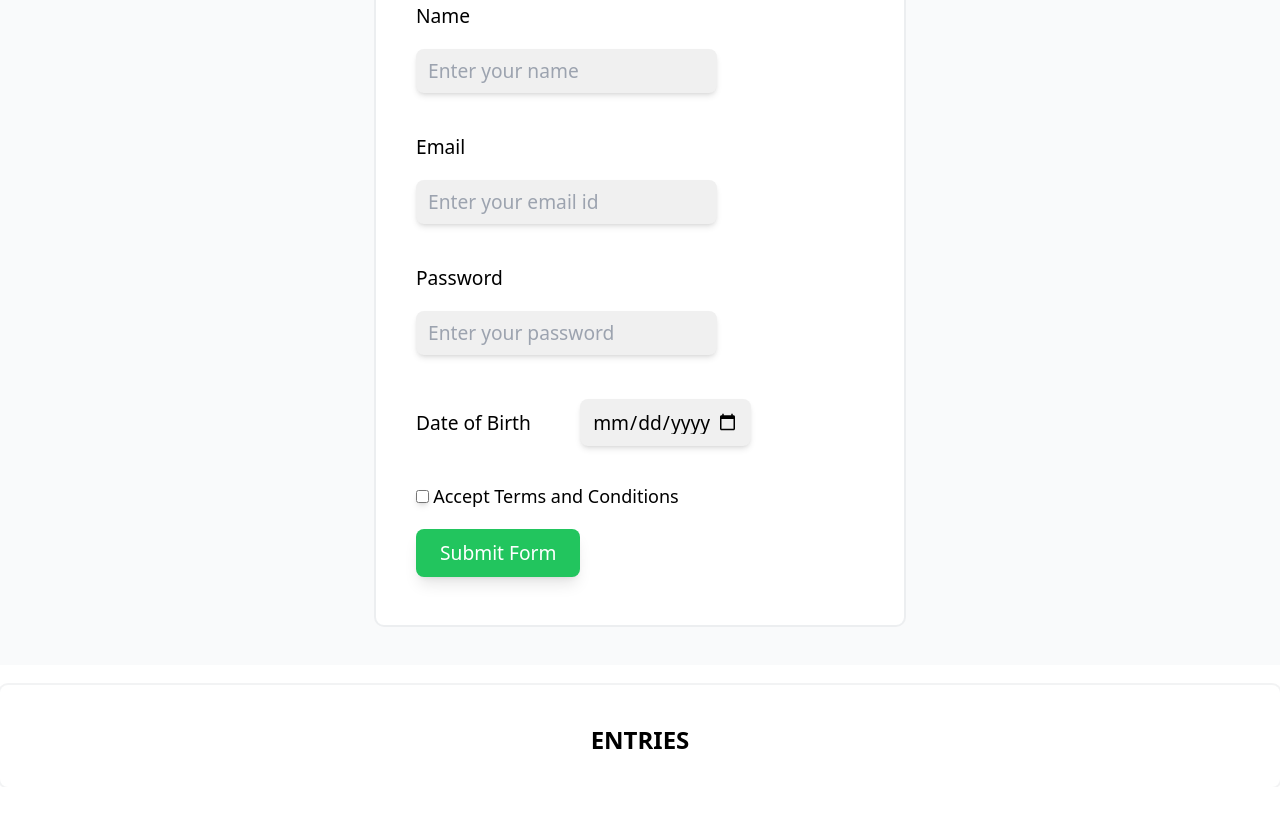
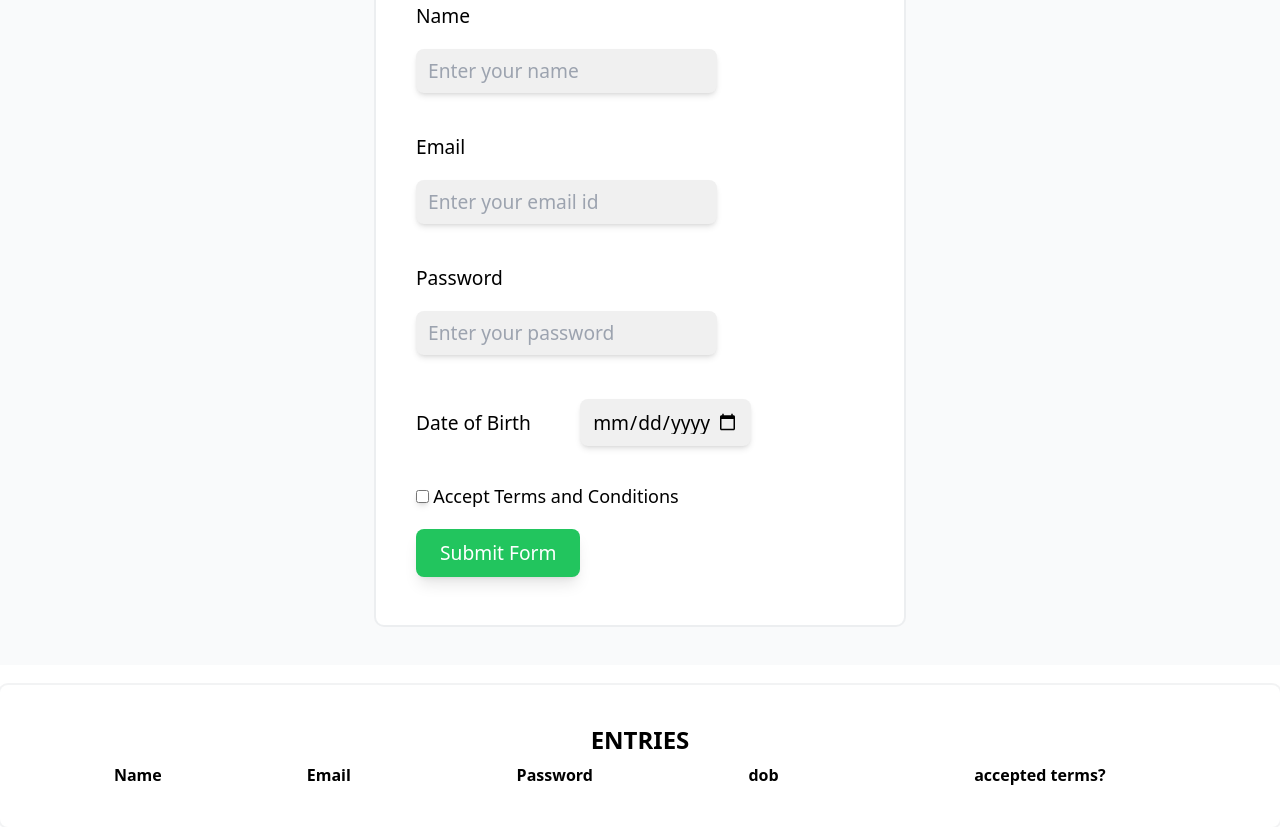
Before and after one commit to jayakrishna78/wd101, a plain HTML site: page index.html in a window 1280 px wide. Shown: the part 113-940 px from the top of the page. Before the commit the page ends 900 px from the top, so only its background shows below. Drawn offline with nearby package versions, Linux system fonts and the light colour scheme.

Commit message:
Update index.html

```diff
--- a/index.html
+++ b/index.html
@@ -55,7 +55,7 @@
 
 </div>
 
-<script src="./form1.js"> </script>
+<script src="./index.js"> </script>
 
 
 </form>
```
